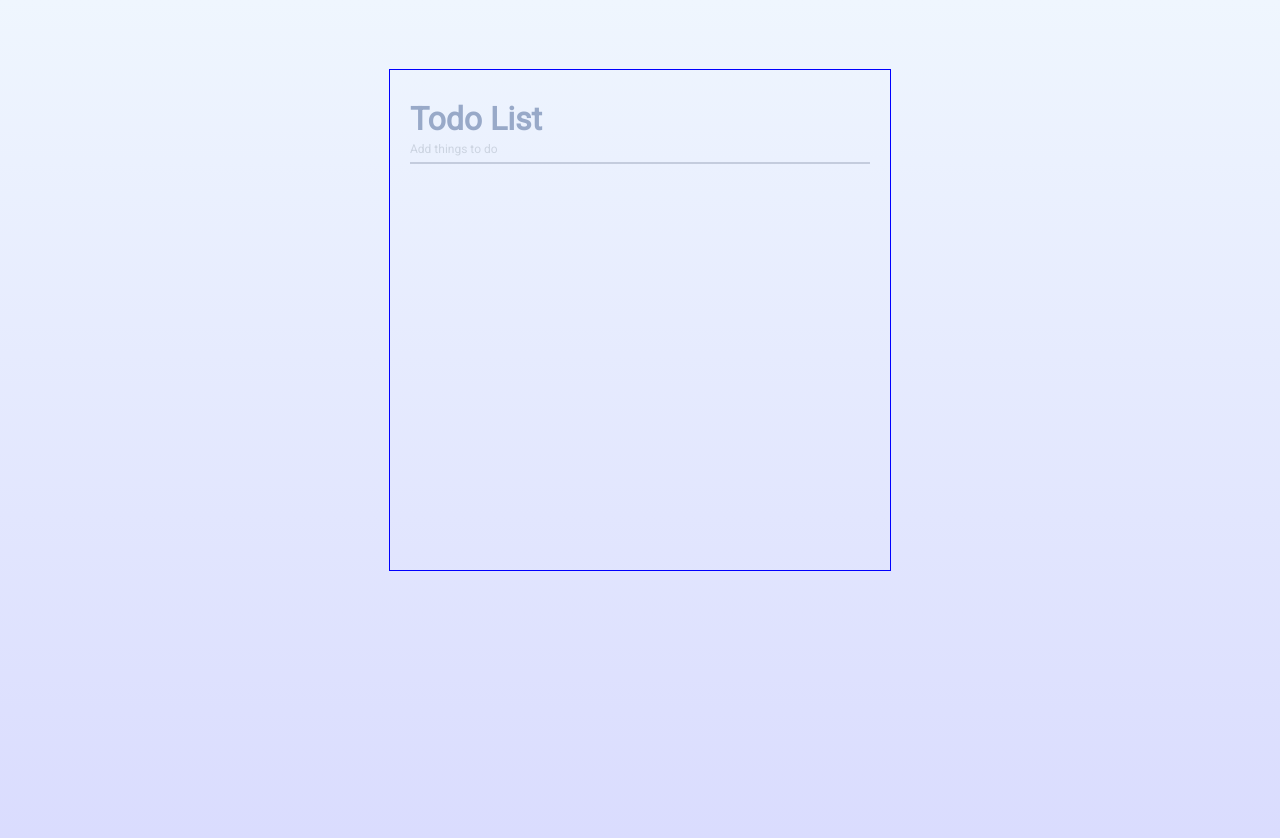
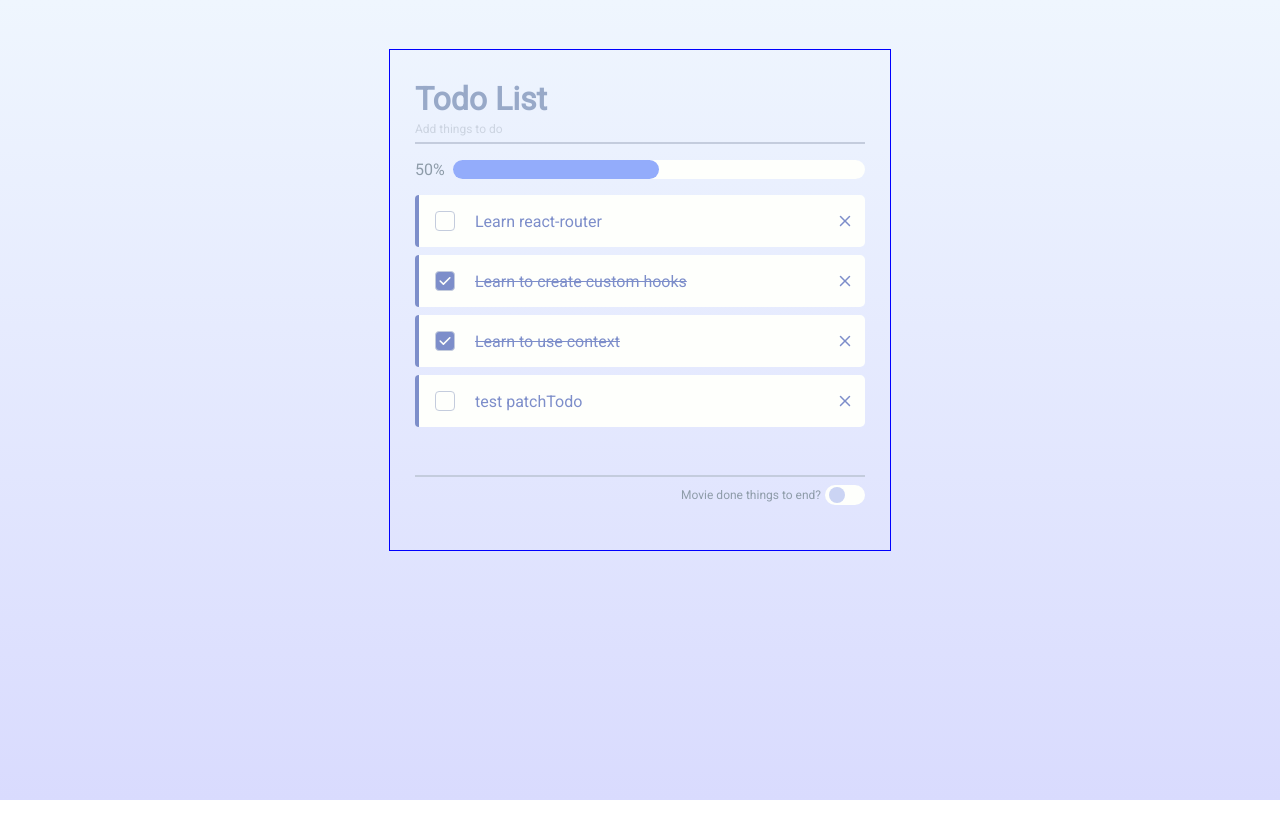
Before and after one commit to Gino-Hsu/todolist-sat, a React (Create React App) app: page / in a window 1280 px wide. Shown: the top 838 px of the page. After the commit the page ends 800 px from the top, so only its background shows below. Built offline with nearby package versions, Linux system fonts and the light colour scheme.

Commit message:
feat: complete Todos's layout

```diff
--- a/package.json
+++ b/package.json
@@ -8,6 +8,7 @@
     "@testing-library/user-event": "^13.5.0",
     "react": "^18.2.0",
     "react-dom": "^18.2.0",
+    "react-icons": "^4.8.0",
     "react-scripts": "5.0.1",
     "sass": "^1.62.1",
     "web-vitals": "^2.1.4"
--- /dev/null
+++ b/src/components/TodosComponent/TodoItem/TodoItem.jsx
@@ -0,0 +1,29 @@
+import { BsX } from 'react-icons/bs';
+import { HiCheck } from 'react-icons/hi';
+
+import style from './TodoItem.module.scss';
+
+export default function TodoItem({ todo }) {
+  return (
+    <label className={style.container}>
+      <div className={style.checkboxContainer}>
+        <input
+          type='checkbox'
+          className={todo.isDone ? style.checkbox__done : style.checkbox}
+        />
+        {todo.isDone && (
+          <div className={style.checkIcon}>
+            <HiCheck />
+          </div>
+        )}
+      </div>
+
+      <h3 className={todo.isDone ? style.title__done : style.title}>
+        {todo.title}
+      </h3>
+      <div className={style.deleteIcon}>
+        <BsX />
+      </div>
+    </label>
+  );
+}
--- /dev/null
+++ b/src/components/TodosComponent/TodoItem/TodoItem.module.scss
@@ -0,0 +1,87 @@
+@use '../../../styles/var' as color;
+@use '../../../styles/var' as mixin;
+
+.container {
+  @include mixin.container-center;
+  position: relative;
+  margin-bottom: 0.5rem;
+  padding: 1rem 0;
+  display: flex;
+  align-items: center;
+  background-color: color.$bg-white;
+  border-radius: 5px;
+
+  &::after {
+    content: '';
+    position: absolute;
+    height: 100%;
+    width: 4px;
+    background-color: color.$bg-blue-2;
+    border-radius: 5px 0 0 5px;
+  }
+}
+
+.checkboxContainer {
+  position: relative;
+  margin: 0 20px;
+  width: 20px;
+  height: 20px;
+
+  .checkbox {
+    width: inherit;
+    height: inherit;
+    border: 1px solid color.$border-color;
+    border-radius: 4px;
+
+    &__done {
+      @extend .checkbox;
+      background-color: color.$bg-blue-2;
+    }
+  }
+
+  .checkIcon {
+    position: absolute;
+    top: 50%;
+    left: 50%;
+    transform: translate(-50%, -50%);
+    display: flex;
+    justify-content: center;
+    align-items: center;
+    color: color.$bg-white;
+  }
+}
+
+.title {
+  margin-right: 40px;
+  flex: 1;
+  font-size: 1rem;
+  font-weight: 400;
+  color: color.$bg-blue-2;
+  overflow: hidden;
+  white-space: nowrap;
+  text-overflow: ellipsis;
+
+  &__done {
+    @extend .title;
+    text-decoration: line-through;
+  }
+
+  &:hover {
+    overflow: initial;
+    white-space: initial;
+    text-overflow: initial;
+  }
+}
+
+.deleteIcon {
+  position: absolute;
+  top: 50%;
+  right: 0.5rem;
+  transform: translateY(-50%);
+  display: flex;
+  justify-content: center;
+  align-items: center;
+  font-size: 1.5rem;
+  color: color.$bg-blue-2;
+  cursor: pointer;
+}
--- /dev/null
+++ b/src/components/TodosComponent/Todos.jsx
@@ -0,0 +1,42 @@
+import { Fragment, useState } from 'react';
+import TodoItem from './TodoItem/TodoItem';
+
+import style from './Todos.module.scss';
+
+export default function Todos({ todoItems }) {
+  const [isMoveDown, setIsMoveDown] = useState(false);
+
+  const handleToggleMoveDown = () => {
+    setIsMoveDown(!isMoveDown);
+  };
+
+  return (
+    <div className={style.container}>
+      <div className={style.progress}>
+        <span>50%</span>
+        <div className={style.progressBar}>
+          <div className={style.progressBarComplete} />
+        </div>
+      </div>
+      <section className={style.todoLists}>
+        {todoItems.map(todo => (
+          <Fragment key={todo.id}>
+            <TodoItem todo={todo} />
+          </Fragment>
+        ))}
+      </section>
+      <div className={style.border} />
+      <div className={style.toggleContainer}>
+        <span>Movie done things to end?</span>
+        <div
+          className={
+            isMoveDown ? style.toggleMoveDone__checked : style.toggleMoveDone
+          }
+          onClick={handleToggleMoveDown}
+        >
+          <div className={style.circle} />
+        </div>
+      </div>
+    </div>
+  );
+}
--- /dev/null
+++ b/src/components/TodosComponent/Todos.module.scss
@@ -0,0 +1,86 @@
+@use '../../styles/var' as color;
+@use '../../styles/var' as mixin;
+
+.progress {
+  @include mixin.container-center;
+  margin: 1em auto;
+  display: flex;
+  gap: 0.5rem;
+
+  span {
+    font-size: 1rem;
+    font-weight: 400;
+    color: color.$init-color;
+  }
+
+  .progressBar {
+    flex: 1;
+    background-color: color.$bg-white;
+    border-radius: 10px;
+
+    .progressBarComplete {
+      height: 100%;
+      width: 50%;
+      background-color: color.$bg-blue-1;
+      border-radius: 10px;
+    }
+  }
+}
+
+.todoLists {
+  // outline: 1px solid red;
+  position: relative;
+  overflow-y: scroll;
+  height: 35vh;
+}
+
+.border {
+  @include mixin.container-center;
+  border-bottom: 2px solid color.$border-color;
+}
+
+.toggleContainer {
+  @include mixin.container-center;
+  margin-top: 0.5rem;
+  display: flex;
+  justify-content: end;
+  align-items: center;
+  gap: 0.25rem;
+
+  span {
+    font-size: 0.75rem;
+    font-weight: 400;
+    color: color.$init-color;
+  }
+
+  .toggleMoveDone {
+    position: relative;
+    width: 2.5em;
+    height: 1.25em;
+    background-color: color.$bg-white;
+    border-radius: 16px;
+    cursor: pointer;
+
+    .circle {
+      position: absolute;
+      top: 50%;
+      left: 0.25rem;
+      transform: translateY(-50%);
+      width: 1em;
+      height: 1em;
+      background-color: color.$bg-blue-3;
+      border-radius: 50%;
+    }
+
+    &__checked {
+      @extend .toggleMoveDone;
+      background-color: color.$bg-blue-3;
+
+      .circle {
+        left: unset;
+        right: 0.25rem;
+        background-color: color.$bg-white;
+      }
+    }
+  }
+}
--- a/src/index.scss
+++ b/src/index.scss
@@ -40,6 +40,8 @@ button[disabled] {
 }
 
 input {
+  appearance: none;
+  margin: 0;
   padding: 0;
 }
 
--- a/src/pages/TodoPage.jsx
+++ b/src/pages/TodoPage.jsx
@@ -1,4 +1,30 @@
+import Todos from '../components/TodosComponent/Todos';
+
 import style from './TodoPage.module.scss';
+
+// TODO: todo items Dummy data
+const TODOITEMS = [
+  {
+    id: 1,
+    title: 'Learn react-router',
+    isDone: false,
+  },
+  {
+    id: 2,
+    title: 'Learn to create custom hooks',
+    isDone: true,
+  },
+  {
+    id: 3,
+    title: 'Learn to use context',
+    isDone: true,
+  },
+  {
+    id: 5,
+    title: 'test patchTodo',
+    isDone: false,
+  },
+];
 
 export default function TodoPage() {
   return (
@@ -7,6 +33,9 @@ export default function TodoPage() {
         <h1>Todo List</h1>
         <span>Add things to do</span>
       </section>
+      <section className={style.todos}>
+        <Todos todoItems={TODOITEMS} />
+      </section>
     </div>
   );
 }
--- a/src/pages/TodoPage.module.scss
+++ b/src/pages/TodoPage.module.scss
@@ -1,15 +1,18 @@
 @use '../styles/var' as color;
+@use '../styles/var' as mixin;
 
 .container {
   outline: 1px solid blue;
-  margin: 70px auto 0 auto;
+  position: relative;
+  top: 50px;
+  margin: 0 auto;
   width: 90%;
   max-width: 500px;
   height: 500px;
 }
 
 .todoHeader {
-  margin: 0 20px;
+  @include mixin.container-center;
   padding: 30px 0px 5px 0px;
   border-bottom: 2px solid color.$border-color;
 
--- a/src/styles/_var.scss
+++ b/src/styles/_var.scss
@@ -1,9 +1,22 @@
-// body 背景色
+// color
+// back-ground color
 $main-bg-color: linear-gradient(#eff6fe, #d9dbfe);
+$bg-white: #fefffc;
+$bg-blue-1: #93acfb;
+$bg-blue-2: #7d8eca;
+$bg-blue-3: #cbd4f4;
 
 // 文字顏色
 $title: #98a9c8;
 $title-des: #ccd4e1;
+$init-color: #8e9ca9;
 
 // border 顏色
 $border-color: #c4ccdd;
+
+// mixin
+// container 置中-留邊
+@mixin container-center {
+  margin: 0 auto;
+  width: 90%;
+}
```
Also changed, not shown: 1 other file (tests, documents, lock files or other folders).
